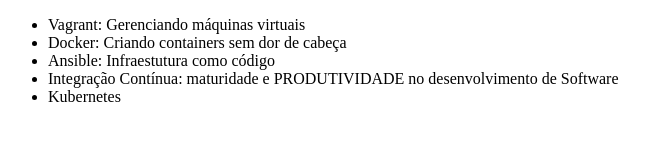
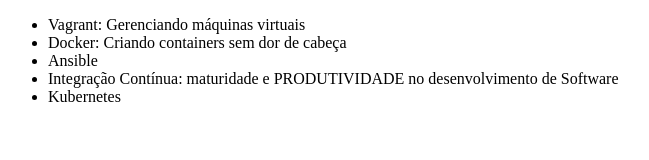
Before and after one commit to zaminsky/alura-git, a plain HTML site: page index.html in a window 1280 px wide. Shown: the whole page, without its empty margins (0-649 px from the left). Drawn offline with Linux system fonts and the light colour scheme.

Commit message:
Revert "mudando o nome do curso de ansible"
This reverts commit 69b090f19b0a4d1bae8968e145ab13a9ea32ea6a.

```diff
--- a/index.html
+++ b/index.html
@@ -8,7 +8,7 @@
     <ul>
         <li>Vagrant: Gerenciando máquinas virtuais </li>
         <li>Docker: Criando containers sem dor de cabeça</li>
-        <li>Ansible: Infraestutura como código</li>
+        <li>Ansible</li>
          <li>Integração Contínua: maturidade e PRODUTIVIDADE no desenvolvimento de Software</li>
         <li>Kubernetes</li>
     </ul>
```
